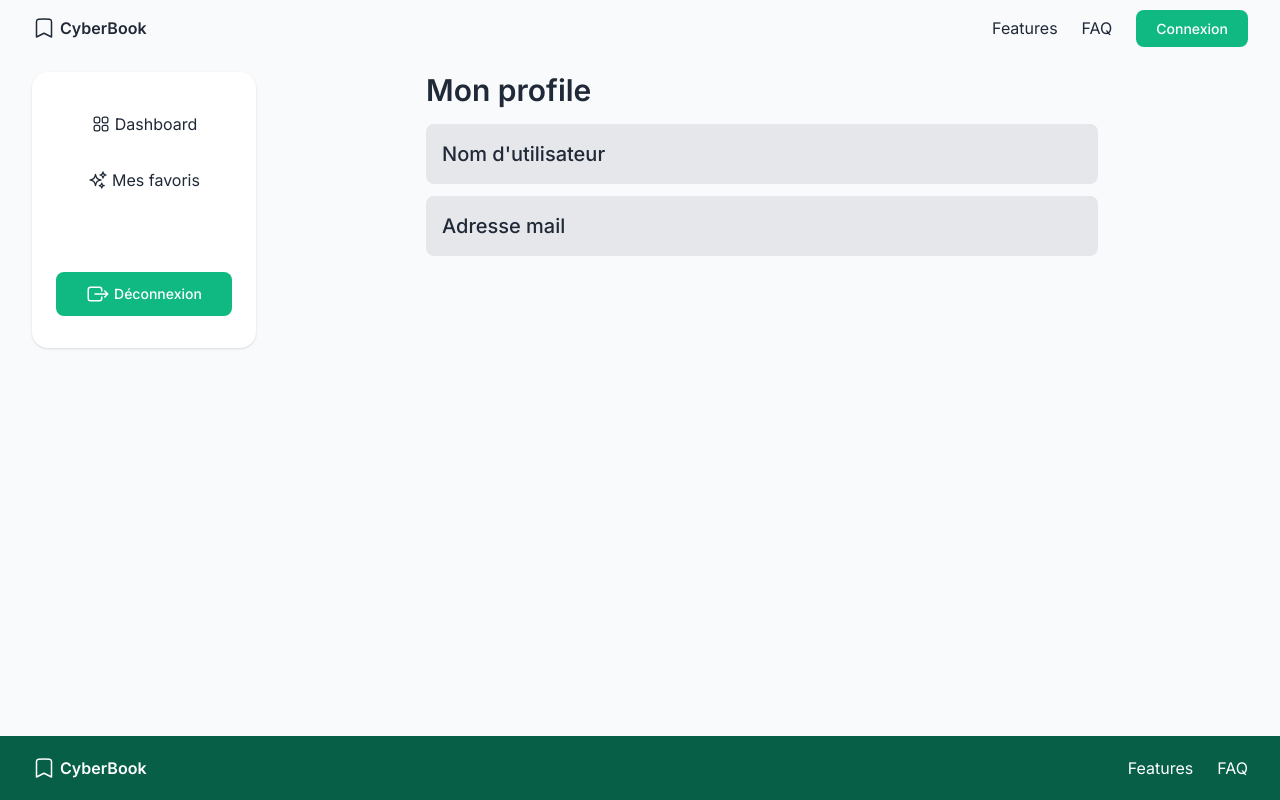
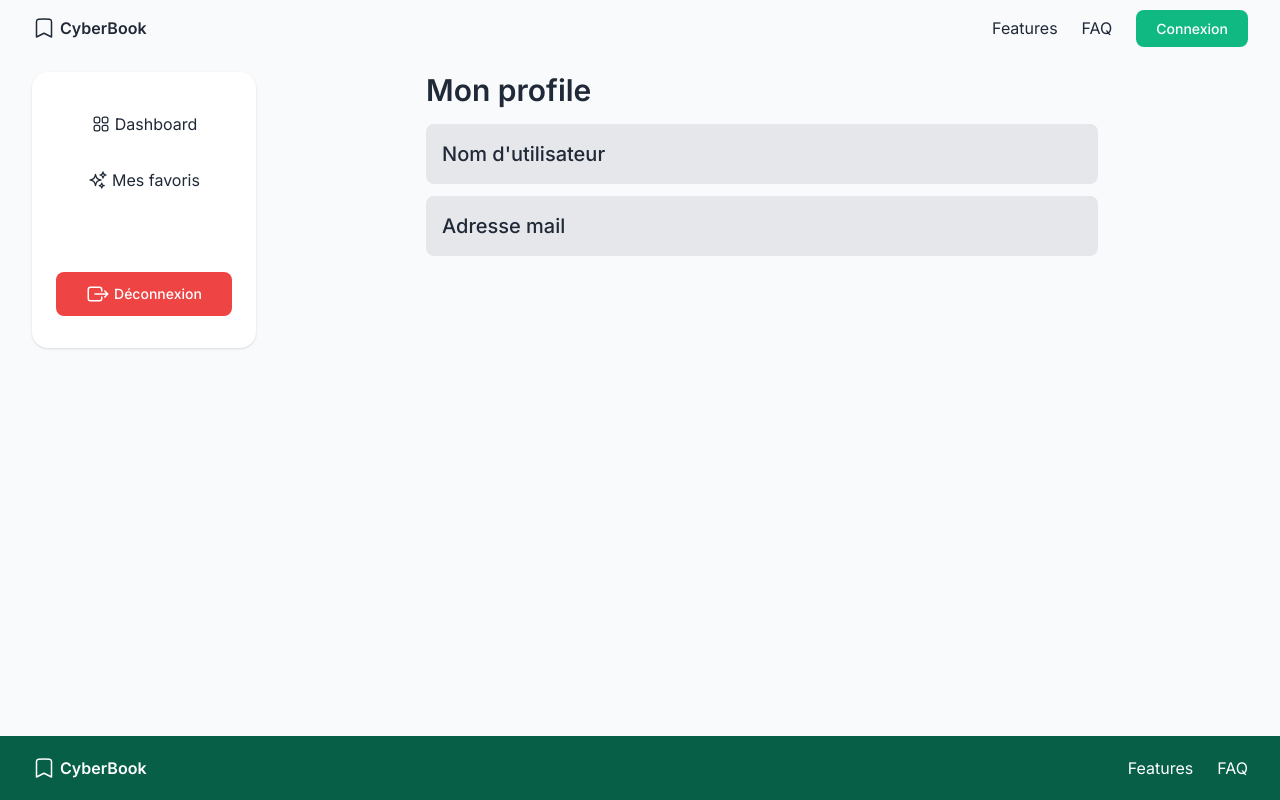
Before and after one commit to dinadess/cyberbook, a Vue app: page /profile in a window 1280 px wide. Built offline with nearby package versions, Linux system fonts and the light colour scheme; no server answers; sample sign-in values are in the browser's storage; what vue-toast-notification would draw is missing.

Commit message:
Update header and dashboard sidebar

```diff
--- a/src/components/SideNav.vue
+++ b/src/components/SideNav.vue
@@ -14,7 +14,7 @@
     </RouterLink>
 
     <button type="button"
-      class="text-white bg-primary hover:bg-green-700 focus-visible:ring-4 focus-visible:ring-green-300 font-medium rounded-lg text-sm px-5 py-2.5 dark:hover:bg-green-700  dark:focus:ring-green-800 cursor-pointer flex items-center gap-1 justify-center mt-auto"
+      class="text-white bg-red-500 hover:bg-red-700 focus-visible:ring-4 focus-visible:ring-green-300 font-medium rounded-lg text-sm px-5 py-2.5 cursor-pointer flex items-center gap-1 justify-center mt-auto"
       @click="userStore.logout(router)">
       <ArrowUpOnSquareIcon class="size-6 rotate-90" />
       Déconnexion
--- a/src/components/TheHeader.vue
+++ b/src/components/TheHeader.vue
@@ -13,7 +13,7 @@
           <li><a href="#features">Features</a></li>
           <li><a href="#FAQ">FAQ</a></li>
           <li v-if="user" class="flex items-center gap-2">
-            <RouterLink to="/dashboard"><span>{{ user?.name }}</span></RouterLink>
+            <RouterLink to="/dashboard" class="underline"><span>{{ user?.name }}</span></RouterLink>
             <div class="size-10 rounded-full text-white bg-green-400 flex items-center justify-center">{{ userInitials
             }}</div>
           </li>
```
